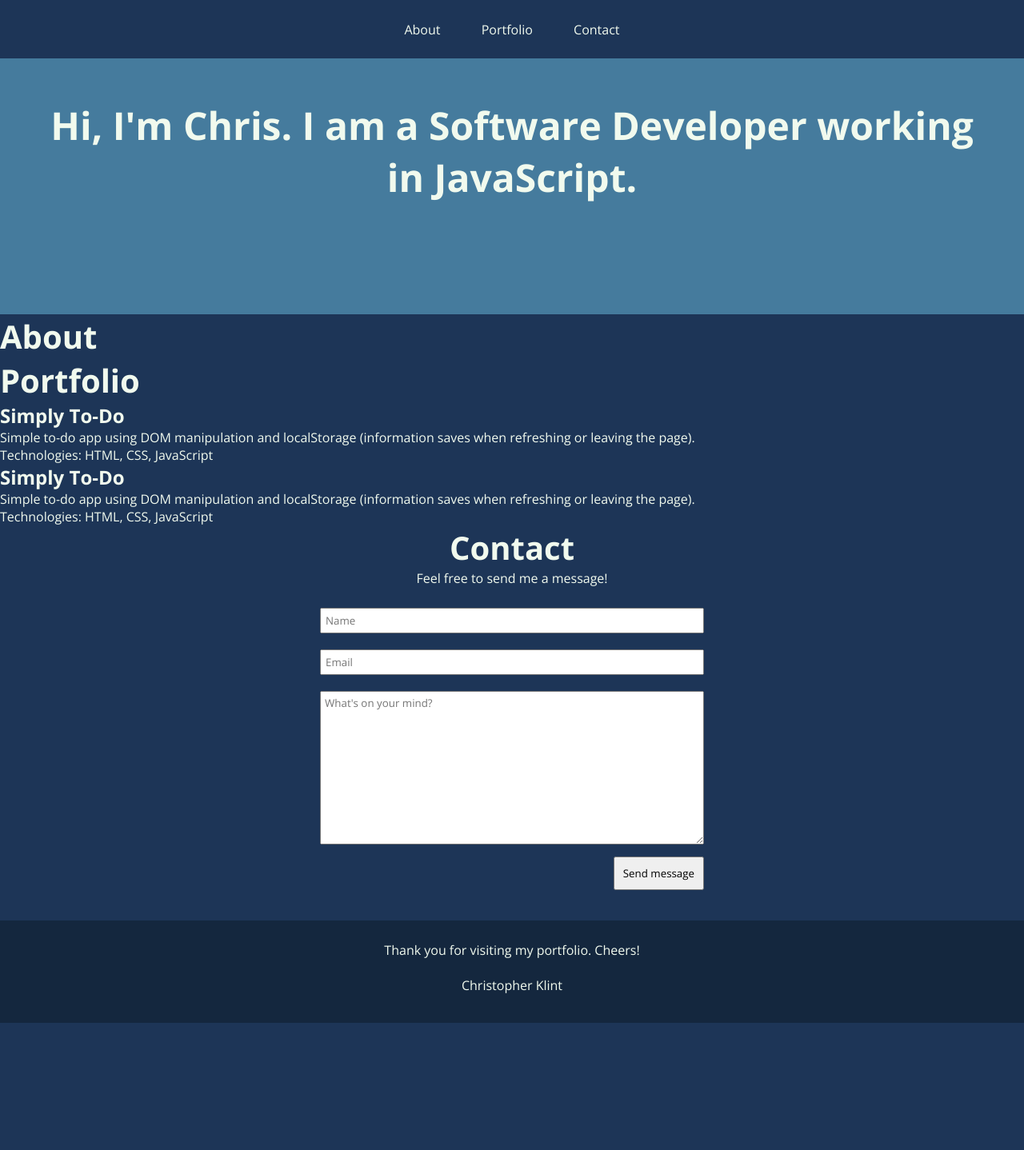
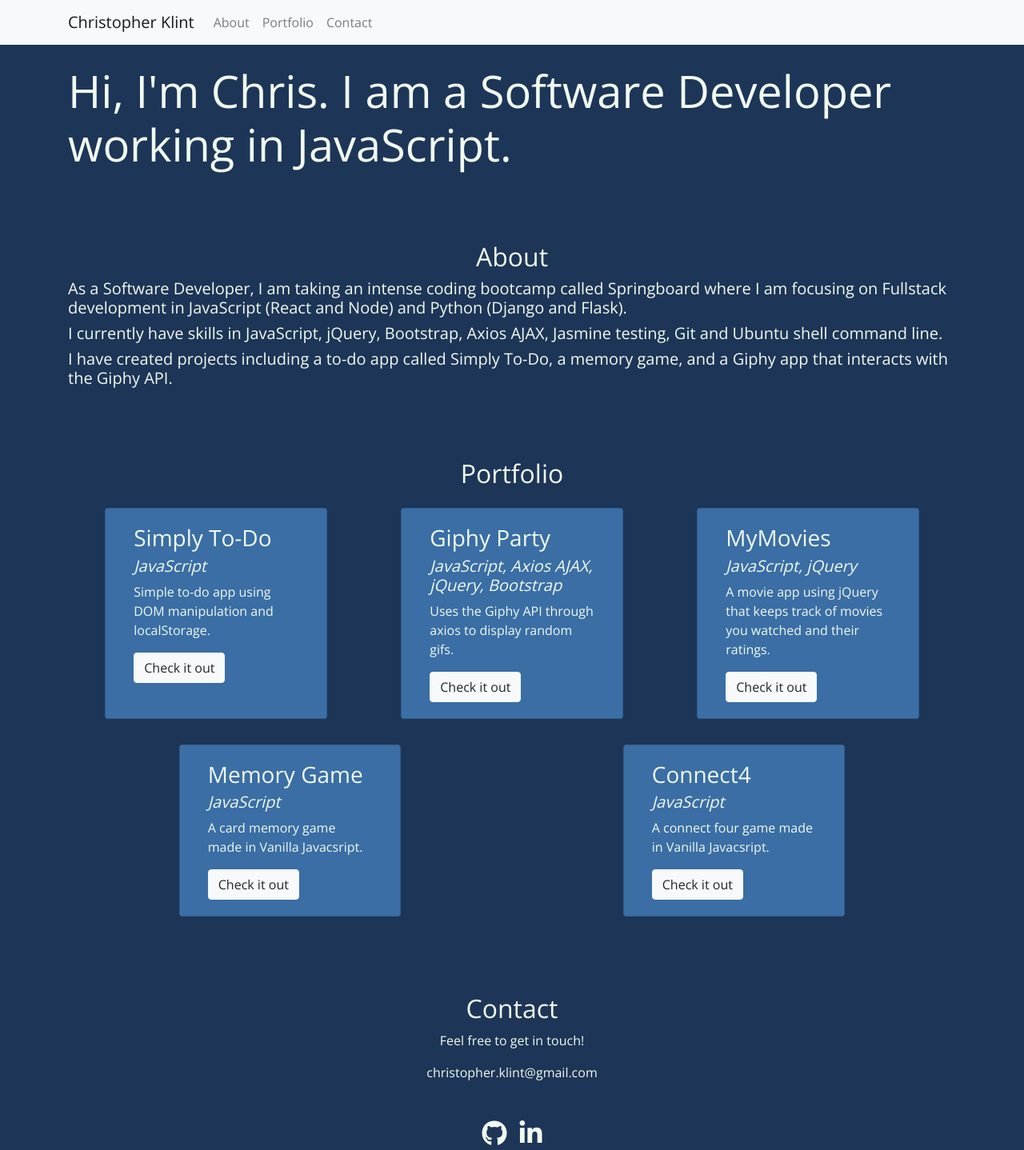
Before and after one commit to christopherklint97/Portfolio, a plain HTML site: page index.html in a window 1280 px wide. Shown: the whole page at 80% size. Before the commit the page ends 1279 px from the top, so only its background shows below. Drawn offline with nearby package versions, Linux system fonts and the light colour scheme.

Commit message:
adding bootstrap and finishing content

```diff
--- a/index.html
+++ b/index.html
@@ -3,85 +3,141 @@
 
 <head>
     <meta charset="UTF-8">
-    <meta name="viewport" content="width=device-width, initial-scale=1.0">
+    <meta name="viewport" content="width=device-width, initial-scale=1, shrink-to-fit=no">
+    <!-- Bootstrap -->
+    <link rel="stylesheet" href="https://stackpath.bootstrapcdn.com/bootstrap/4.5.2/css/bootstrap.min.css"
+        integrity="sha384-JcKb8q3iqJ61gNV9KGb8thSsNjpSL0n8PARn9HuZOnIxN0hoP+VmmDGMN5t9UJ0Z" crossorigin="anonymous">
+    <!-- FontAwesome -->
+    <script src="https://kit.fontawesome.com/9b0c10cb9c.js" crossorigin="anonymous"></script>
+    <!-- My CSS -->
     <link rel="stylesheet" href="style.css">
-    <title>Christopher Klint's Portfolio</title>
+    <title>Christopher Klint</title>
 </head>
 
 <body>
 
     <header>
-        <nav>
-            <ul>
-                <li><a href="#about">About</a></li>
-                <li><a href="#portfolio">Portfolio</a></li>
-                <li><a href="#contact">Contact</a></li>
-            </ul>
+        <nav class="navbar navbar-expand-lg navbar-light bg-light fixed-top">
+            <div class="container">
+                <a class="navbar-brand" href="#">Christopher Klint</a>
+                <button class="navbar-toggler" type="button" data-toggle="collapse" data-target="#navbarNav"
+                    aria-controls="navbarNav" aria-expanded="false" aria-label="Toggle navigation">
+                    <span class="navbar-toggler-icon"></span>
+                </button>
+                <div class="collapse navbar-collapse text-center" id="navbarNav">
+                    <ul class="navbar-nav">
+                        <li class="nav-item">
+                            <a class="nav-link" href="#about">About <span class="sr-only">(current)</span></a>
+                        </li>
+                        <li class="nav-item">
+                            <a class="nav-link" href="#portfolio">Portfolio</a>
+                        </li>
+                        <li class="nav-item">
+                            <a class="nav-link" href="#contact">Contact</a>
+                        </li>
+                    </ul>
+                </div>
+            </div>
         </nav>
     </header>
 
-    <main>
-        <div class="hero">
-            <h1 class="hero-text">Hi, I'm Chris. I am a Software Developer working in JavaScript.</h1>
-        </div>
+    <main class="container">
+        <h1 class="display-4">Hi, I'm Chris. I am a Software Developer working in JavaScript.</h1>
+
         <section>
-            <h2 id="about">About</h2>
+            <h2 class="text-center" id="about">About</h2>
+            <p class="h5">As a Software Developer, I am taking an intense coding bootcamp called <a
+                    href="https://www.springboard.com/">Springboard</a> where I am focusing on Fullstack
+                development in JavaScript (React and Node) and Python (Django and Flask).
+            <p class="h5">I currently have skills in JavaScript, jQuery, Bootstrap, Axios AJAX, Jasmine testing, Git and
+                Ubuntu shell command line.</p>
+            <p class="h5">I have created projects including a to-do app called Simply To-Do, a memory game, and a Giphy
+                app that interacts with the Giphy API. </p>
         </section>
+
         <section>
-            <h2 id="portfolio">Portfolio</h2>
-            <div class="card">
-                <a href="https://christopherklint97.github.io/Simply-ToDo-App/" target="_blank">
-                    <h3>Simply To-Do</h3>
-                    <p>Simple to-do app using DOM manipulation and localStorage (information saves when refreshing or
-                        leaving the page).</p>
-                    <p>Technologies: HTML, CSS, JavaScript</p>
-                </a>
+            <h2 class="text-center" id="portfolio">Portfolio</h2>
+            <div class="container">
+                <div class="row d-flex justify-content-around">
+                    <div class="card col-12 col-lg-3 bg-secondary my-3 mx-1">
+                        <div class="card-body">
+                            <h3 class="card-title">Simply To-Do</h3>
+                            <h5 class="card-subtitle mb-2"><em>JavaScript</em></h5>
+                            <p class="card-text">Simple to-do app using DOM manipulation and localStorage.</p>
+                            <a href="https://christopherklint97.github.io/Simply-ToDo-App/" target="_blank"
+                                class="card-link"><button class="btn btn-light">Check it out</button></a>
+                        </div>
+                    </div>
+                    <div class="card col-12 col-lg-3 bg-secondary my-3 mx-1">
+                        <div class="card-body">
+                            <h3 class="card-title">Giphy Party</h3>
+                            <h5 class="card-subtitle mb-2"><em>JavaScript, Axios AJAX, jQuery, Bootstrap</em></h5>
+                            <p class="card-text">Uses the Giphy API through axios to display random gifs.</p>
+                            <a href="https://christopherklint97.github.io/Giphy-Party/" target="_blank"
+                                class="card-link"><button class="btn btn-light">Check it out</button></a>
+                        </div>
+                    </div>
+                    <div class="card col-12 col-lg-3 bg-secondary my-3 mx-1">
+                        <div class="card-body">
+                            <h3 class="card-title">MyMovies</h3>
+                            <h5 class="card-subtitle mb-2"><em>JavaScript, jQuery</em></h5>
+                            <p class="card-text">A movie app using jQuery that keeps track of movies you watched and
+                                their ratings.</p>
+                            <a href="https://christopherklint97.github.io/MyMovies/" target="_blank"
+                                class="card-link"><button class="btn btn-light">Check it out</button></a>
+                        </div>
+                    </div>
+                    <div class="card col-12 col-lg-3 bg-secondary my-3 mx-1">
+                        <div class="card-body">
+                            <h3 class="card-title">Memory Game</h3>
+                            <h5 class="card-subtitle mb-2"><em>JavaScript</em></h5>
+                            <p class="card-text">A card memory game made in Vanilla Javacsript.</p>
+                            <a href="https://christopherklint97.github.io/Memory-Game/" target="_blank"
+                                class="card-link"><button class="btn btn-light">Check it out</button></a>
+                        </div>
+                    </div>
+                    <div class="card col-12 col-lg-3 bg-secondary my-3 mx-1">
+                        <div class="card-body">
+                            <h3 class="card-title">Connect4</h3>
+                            <h5 class="card-subtitle mb-2"><em>JavaScript</em></h5>
+                            <p class="card-text">A connect four game made in Vanilla Javacsript.</p>
+                            <a href="https://christopherklint97.github.io/Connect4/" target="_blank"
+                                class="card-link"><button class="btn btn-light">Check it out</button></a>
+                        </div>
+                    </div>
+                </div>
             </div>
-            <div class="card">
-                <a href="https://christopherklint97.github.io/Simply-ToDo-App/" target="_blank">
-                    <h3>Simply To-Do</h3>
-                    <p>Simple to-do app using DOM manipulation and localStorage (information saves when refreshing or
-                        leaving the page).</p>
-                    <p>Technologies: HTML, CSS, JavaScript</p>
-                </a>
-            </div>
+        </section>
 
-        </section>
-        <section class="contact-section">
+        <section class="contact-section text-center">
             <h2 id="contact">Contact</h2>
-            <p>Feel free to send me a message!</p>
-            <form action="" method="GET">
-                <div class="name-and-email-form">
-                    <label for="name">
-                        <input type="text" name="name" id="name" placeholder="Name">
-                    </label>
-
-                    <label for="email">
-                        <input type="email" name="email" id="email" placeholder="Email">
-                    </label>
-                </div>
-                <div class="message-form">
-                    <label for="message">
-                        <textarea name="message" id="message" cols="30" rows="10"
-                            placeholder="What's on your mind?"></textarea>
-                    </label>
-
-                </div>
-                <input type="submit" value="Send message" id="submit-button">
-
-            </form>
+            <p>Feel free to get in touch!</p>
+            <a href="mailto:christopher.klint@gmail.com">christopher.klint@gmail.com</a>
         </section>
     </main>
-    <footer>
-        <p>Thank you for visiting my portfolio. Cheers!</p>
-        <br>
-        <p id="signature">Christopher Klint</p>
-        <br>
+
+    <footer class="container-fluid text-center">
+        <ul class="nav justify-content-center my-5">
+            <li class="nav-item mx-2 footer">
+                <a href="https://github.com/christopherklint97" target="_blank"><i class="fab fa-github"></i></a>
+            </li>
+            <li class="nav-item mx-2 footer">
+                <a href="https://www.linkedin.com/in/christopherklint/" target="_blank"><i
+                        class="fab fa-linkedin-in"></i></a>
+            </li>
+        </ul>
     </footer>
 
-    <script src="https://code.jquery.com/jquery-3.5.1.min.js"
-        integrity="sha256-9/aliU8dGd2tb6OSsuzixeV4y/faTqgFtohetphbbj0=" crossorigin="anonymous"></script>
-    <script src="script.js"></script>
+    <!-- jQuery first, then Popper.js, then Bootstrap JS -->
+    <script src="https://code.jquery.com/jquery-3.5.1.slim.min.js"
+        integrity="sha384-DfXdz2htPH0lsSSs5nCTpuj/zy4C+OGpamoFVy38MVBnE+IbbVYUew+OrCXaRkfj"
+        crossorigin="anonymous"></script>
+    <script src="https://cdn.jsdelivr.net/npm/popper.js@1.16.1/dist/umd/popper.min.js"
+        integrity="sha384-9/reFTGAW83EW2RDu2S0VKaIzap3H66lZH81PoYlFhbGU+6BZp6G7niu735Sk7lN"
+        crossorigin="anonymous"></script>
+    <script src="https://stackpath.bootstrapcdn.com/bootstrap/4.5.2/js/bootstrap.min.js"
+        integrity="sha384-B4gt1jrGC7Jh4AgTPSdUtOBvfO8shuf57BaghqFfPlYxofvL8/KUEfYiJOMMV+rV"
+        crossorigin="anonymous"></script>
 </body>
 
 </html>
--- a/script.js
+++ /dev/null
@@ -1,3 +0,0 @@
-'use strict';
-
-$('form').on
--- a/style.css
+++ b/style.css
@@ -18,78 +18,25 @@
 body {
     background-color: var(--main-bg-color);
     color: var(--text-color);
+    padding-top: 5rem;
 }
 
-ul {
-    list-style: none;
-    display: flex;
-    flex-direction: row;
-    align-items: center;
-    justify-content: center;
-    padding-left: 0;
-}
-
-li {
-    padding: 2vw;
+i {
+    font-size: 2rem;
 }
 
 a:any-link {
-    text-decoration: none;
     color: var(--text-color);
 }
 
-.hero {
-    background-color: var(--second-bg-color);
-    height: 20rem;
+a:hover {
+    color: rgb(192, 192, 192);
 }
 
-.hero-text {
-    text-align: center;
-    padding: 4%;
+.bg-secondary {
+    background-color: #3a6ea5!important;
 }
 
-.contact-section {
-    width: 40vw;
-    margin: 0 auto;
-    text-align: center;
+#about, #portfolio, #contact {
+    padding-top: 5rem;
 }
-
-h1 {
-    text-align: center;
-    font-size: 3rem;
-}
-
-h2 {
-    font-size: 2.5rem;
-}
-
-h3 {
-    font-size: 1.5rem;
-}
-
-form {
-  padding: 1rem;
-}
-
-#name, #email, #message {
-    width: 100%;
-    padding: 5px;
-    margin: 10px 0;
-}
-
-#submit-button {
-    float: right;
-    margin-bottom: 10px;
-}
-
-footer {
-    height: 10vw;
-    background-color:#14273E;
-    margin-top: 4rem;
-    text-align: center;
-    padding: 2%;
-}
-
-#submit-button {
-    padding: 10px;
-}
```
